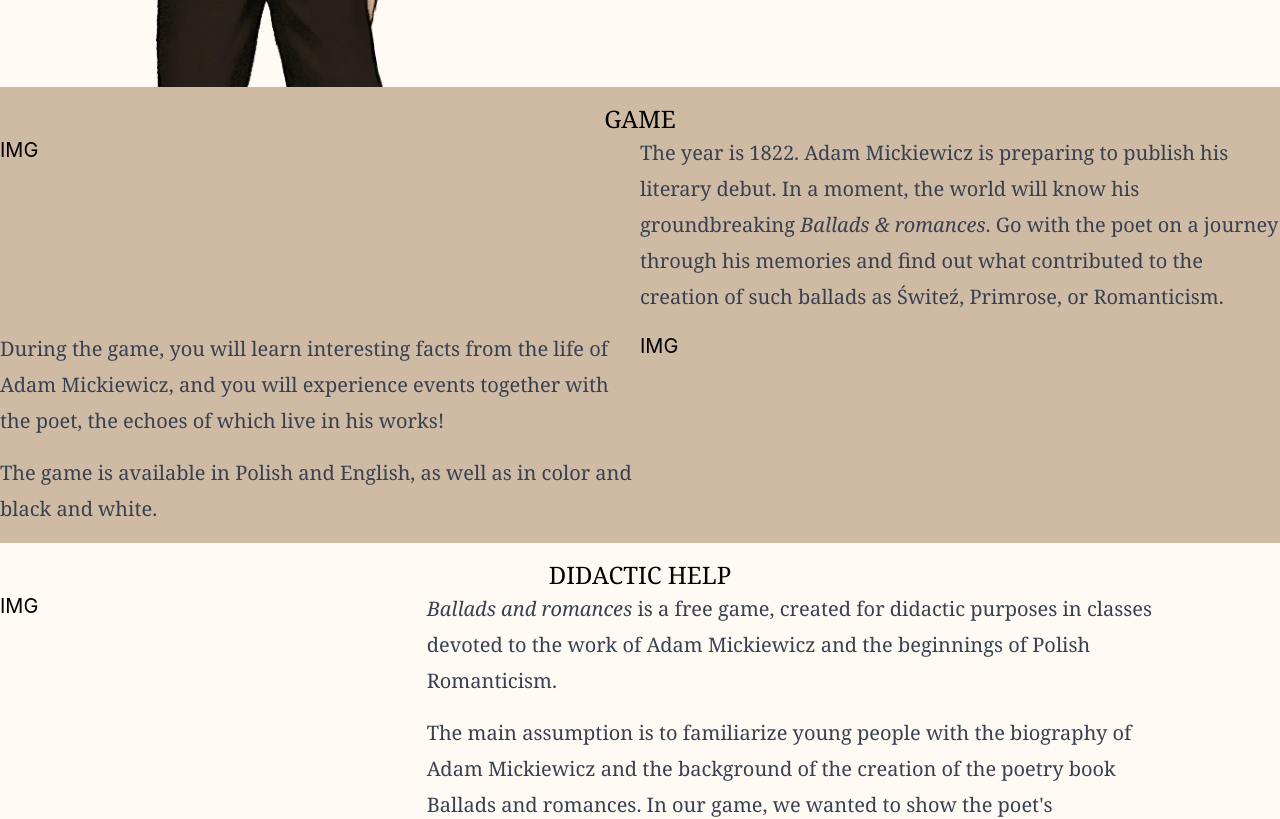
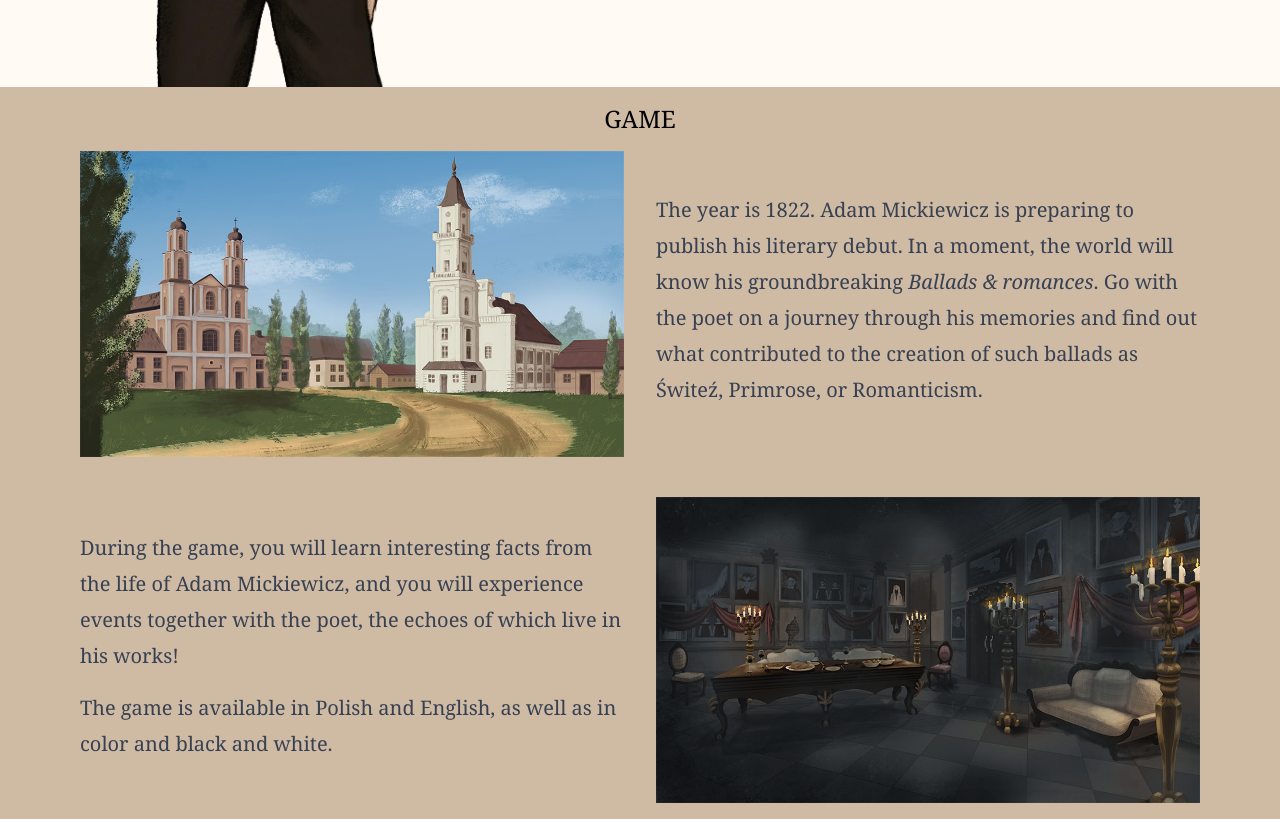
Before and after one commit to stowarzyszenie-gameup/mickiewicz-website, a Next.js app: page / in a window 1280 px wide. Shown: the part 3640-4459 px from the top of the page. Built offline with nearby package versions, Linux system fonts and the light colour scheme; a web font is replaced by a local one.

Commit message:
Game Section

```diff
--- a/components/Game/index.tsx
+++ b/components/Game/index.tsx
@@ -1,20 +1,38 @@
-import React from "react";
+import Image from "next/image";
+import React, { useContext } from "react";
 import { useTranslation } from "react-i18next";
+import { ThemeContext, ThemeContextType } from "../../context/theme";
 import Paragraph from "../Paragraph";
 import SectionHeader from "../SectionHeader";
 
 const Game = () => {
   const { t } = useTranslation();
+  const { isFontLarge, isMonochrome } = useContext(
+    ThemeContext
+  ) as ThemeContextType;
 
   return (
-    <section id="game" className="bg-primary w-full">
+    <section
+      id="game"
+      className="bg-primary dark:bg-accentDark w-full flex flex-col items-center "
+    >
       <SectionHeader text={t("gameHeader")} />
-      <div className="grid grid-cols-1 md:grid-cols-2">
-        <div>IMG</div>
-        <Paragraph
-          innerHtml={(t("game", { returnObjects: true }) as string[])[0]}
-        />
+      <div
+        className={`grid grid-cols-1 xl:grid-cols-2 xl:gap-8 max-w-full h-auto w-full col-span-2 ${
+          isFontLarge
+            ? "sm:max-w-xl md:max-w-2xl xl:max-w-7xl"
+            : "sm:max-w-lg md:max-w-xl xl:max-w-6xl"
+        } bg-no-repeat bg-center p-4 sm:p-0"`}
+      >
         <div>
+          <Image src="/images/kowno.jpg" width={960} height={540} alt="" />
+        </div>
+        <div className="flex items-center">
+          <Paragraph
+            innerHtml={(t("game", { returnObjects: true }) as string[])[0]}
+          />
+        </div>
+        <div className="flex flex-col justify-center">
           <Paragraph
             innerHtml={(t("game", { returnObjects: true }) as string[])[1]}
           />
@@ -22,7 +40,9 @@ const Game = () => {
             innerHtml={(t("game", { returnObjects: true }) as string[])[2]}
           />
         </div>
-        <div>IMG</div>
+        <div>
+          <Image src="/images/czarcidom.jpg" width={960} height={540} alt="" />
+        </div>
       </div>
     </section>
   );
```
